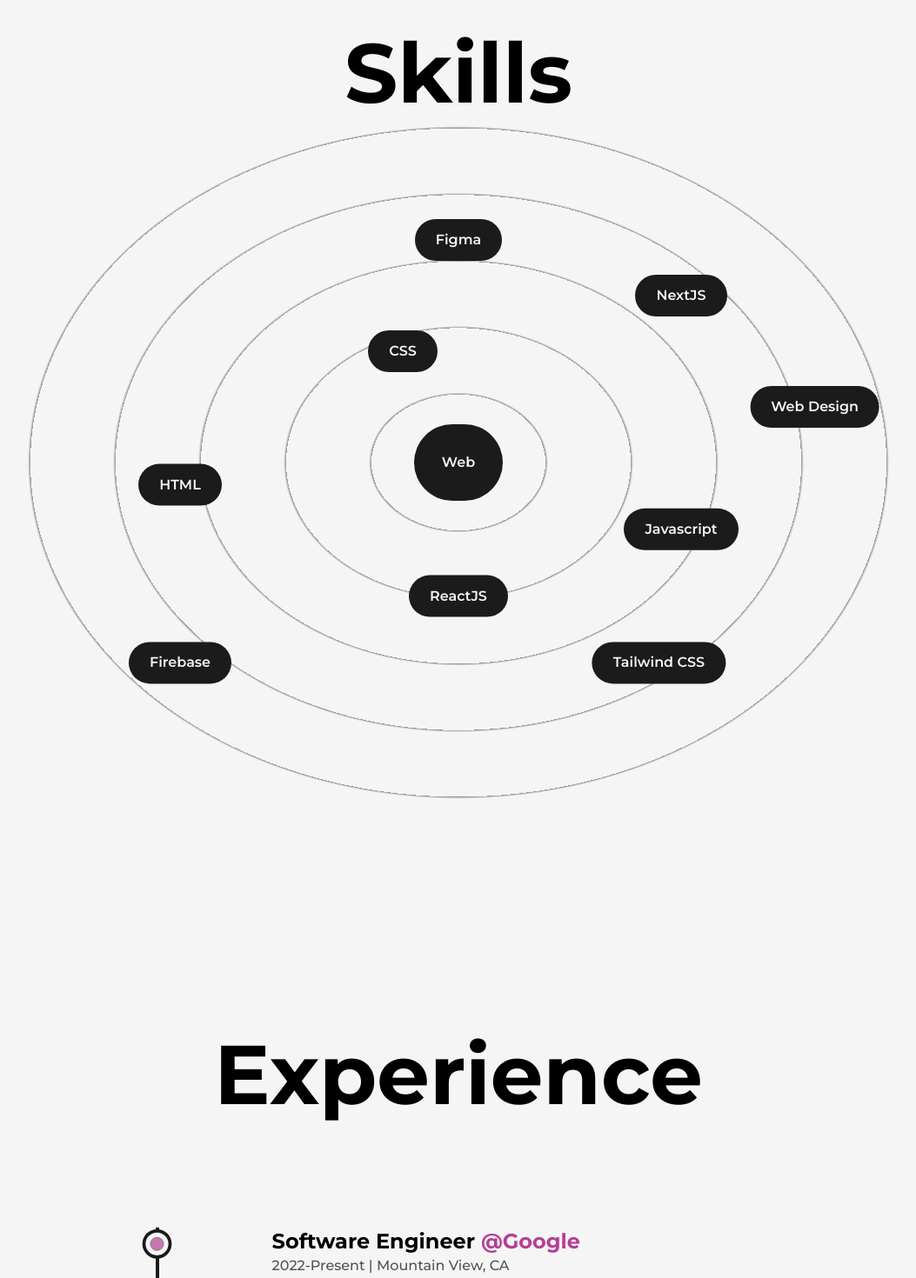
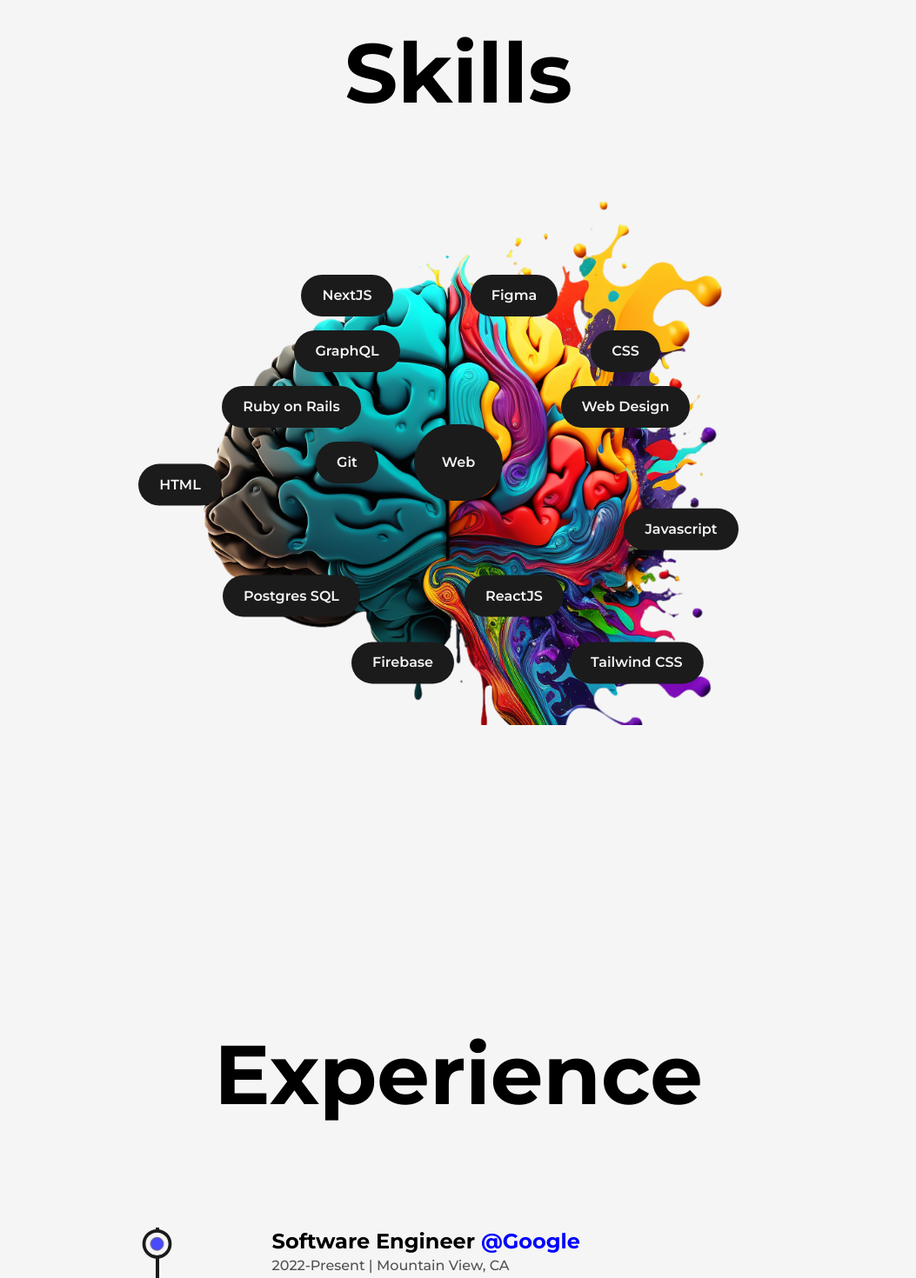
Before and after one commit to ewilkinsiii/Next.js-Developer-Portfolio, a Next.js app: page /about in a window 1280 px wide. Shown: the part 1160-2630 px from the top of the page at 87% size, without its empty margins (113-1166 px from the left). Built offline with nearby package versions, Linux system fonts and the light colour scheme.

Commit message:
refactored skill and bg image

```diff
--- a/src/components/Skills.js
+++ b/src/components/Skills.js
@@ -1,20 +1,17 @@
-import React from "react";
+import React, { Fragment } from "react";
 import { motion } from "framer-motion";
 import SkillItems from "./SkillItems";
 
 const Skills = () => {
   return (
-    <>
+    <Fragment>
       <h2 className="font-bold text-8xl mt-64 w-full text-center md:text-6xl md:mt-32">
         {" "}
         Skills
       </h2>
       <div
         className="w-full h-screen relative flex items-center justify-center rounded-full
-      bg-circularLight dark:bg-circularDark lg:h-[80vh] sm:h-[60vh] xs:h-[50vh]
-      lg:bg-circularLightLg lg:dark:bg-circularDarkLg
-      md:bg-circularLightMd md:dark:bg-circularDarkMd
-      sm:bg-circularLightSm sm:dark:bg-circularDarkSm
+      bg-brain lg:h-[80vh] sm:h-[60vh] xs:h-[50vh] bg-auto bg-no-repeat bg-center
       "
       >
         <motion.div
@@ -27,16 +24,20 @@ const Skills = () => {
           Web
         </motion.div>
         <SkillItems name="HTML" x="-25vw" y="2vw" />
-        <SkillItems name="CSS" x="-5vw" y="-10vw" />
+        <SkillItems name="Postgres SQL" x="-15vw" y="12vw" />
+        <SkillItems name="GraphQL" x="-10vw" y="-10vw" />
+        <SkillItems name="Ruby on Rails" x="-15vw" y="-5vw" />
+        <SkillItems name="Git" x="-10vw" y="00vw" />
+        <SkillItems name="CSS" x="15vw" y="-10vw" />
         <SkillItems name="Javascript" x="20vw" y="6vw" />
-        <SkillItems name="ReactJS" x="0vw" y="12vw" />
-        <SkillItems name="NextJS" x="20vw" y="-15vw" />
-        <SkillItems name="Web Design" x="32vw" y="-5vw" />
-        <SkillItems name="Figma" x="0vw" y="-20vw" />
-        <SkillItems name="Firebase" x="-25vw" y="18vw" />
-        <SkillItems name="Tailwind CSS" x="18vw" y="18vw" />
+        <SkillItems name="ReactJS" x="5vw" y="12vw" />
+        <SkillItems name="NextJS" x="-10vw" y="-15vw" />
+        <SkillItems name="Web Design" x="15vw" y="-5vw" />
+        <SkillItems name="Figma" x="5vw" y="-15vw" />
+        <SkillItems name="Firebase" x="-5vw" y="18vw" />
+        <SkillItems name="Tailwind CSS" x="16vw" y="18vw" />
       </div>
-    </>
+    </Fragment>
   );
 };
 
--- a/tailwind.config.js
+++ b/tailwind.config.js
@@ -15,36 +15,14 @@ module.exports = {
       colors: {
         dark: "#1b1b1b",
         light: "#f5f5f5",
-        primary: "#B63E96", // 240,86,199
-        primaryDark: "#58E6D9", // 80,230,217
+        primary: "#0000FF", // 240,86,199
+        primaryDark: "#00CCFF", // 80,230,217
       },
       animation: {
         "spin-slow": "spin 8s linear infinite",
       },
       backgroundImage: {
-        circularLight:
-          "repeating-radial-gradient(rgba(0,0,0,0.4) 2px,#f5f5f5 5px,#f5f5f5 100px)",
-
-        circularDark:
-          "repeating-radial-gradient(rgba(255,255,255,0.5) 2px,#1b1b1b 8px,#1b1b1b 100px)",
-
-        circularLightLg:
-          "repeating-radial-gradient(rgba(0,0,0,0.4) 2px,#f5f5f5 5px,#f5f5f5 80px)",
-
-        circularDarkLg:
-          "repeating-radial-gradient(rgba(255,255,255,0.5) 2px,#1b1b1b 8px,#1b1b1b 80px)",
-
-        circularLightMd:
-          "repeating-radial-gradient(rgba(0,0,0,0.4) 2px,#f5f5f5 5px,#f5f5f5 60px)",
-
-        circularDarkMd:
-          "repeating-radial-gradient(rgba(255,255,255,0.5) 2px,#1b1b1b 6px,#1b1b1b 60px)",
-
-        circularLightSm:
-          "repeating-radial-gradient(rgba(0,0,0,0.4) 2px,#f5f5f5 5px,#f5f5f5 40px)",
-
-        circularDarkSm:
-          "repeating-radial-gradient(rgba(255,255,255,0.5) 2px,#1b1b1b 4px,#1b1b1b 40px)",
+        brain: "url('../../public/images/brain.png')",
       },
     },
     screens: {
```
Also changed, not shown: public/images/brain.png (added).
